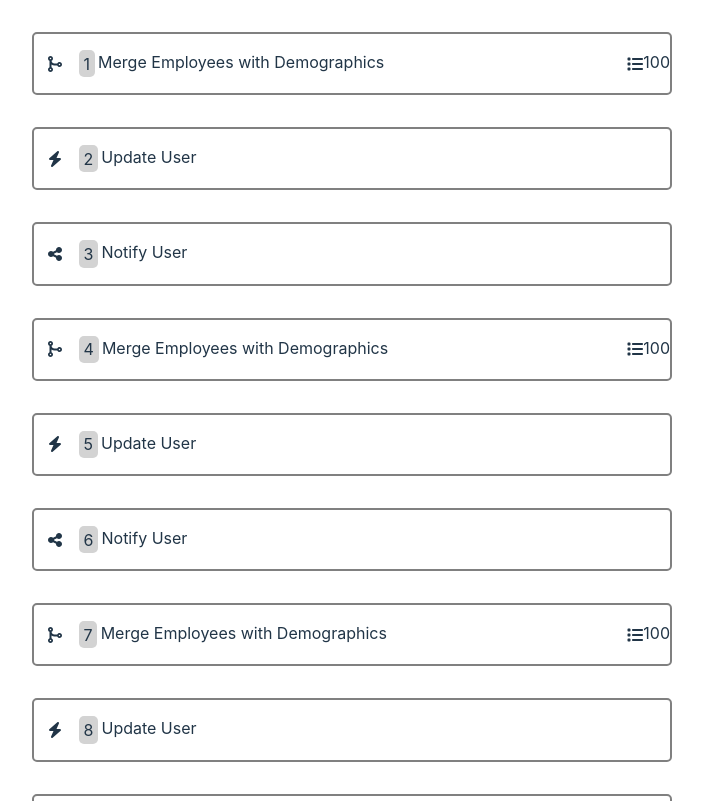
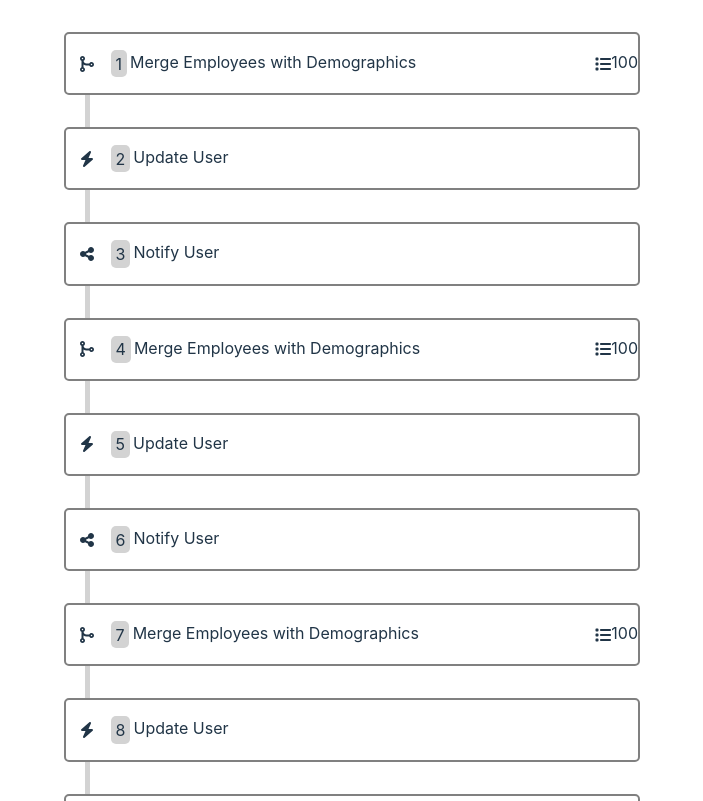
Before and after one commit to psalaets/steps, a React (Vite) app: page / in a window 1280 px wide. Shown: the top 801 px of the page, without its empty margins (288-991 px from the left). Built offline with nearby package versions, Linux system fonts and the light colour scheme.

Commit message:
Draw line connecting steps

```diff
--- a/src/App.css
+++ b/src/App.css
@@ -6,6 +6,7 @@
 }
 
 *, *::before, *::after {
+  box-sizing: border-box;
 /*  outline: 1px solid red;*/
 }
 
--- a/src/components/step/Step.css
+++ b/src/components/step/Step.css
@@ -1,4 +1,7 @@
 .step {
+  /* For (1) */
+  position: relative;
+
   border: 2px solid gray;
   border-radius: 5px;
 
@@ -7,6 +10,17 @@
   display: flex;
   gap: .2rem;
   justify-content: start;
+}
+
+/* (1) Vertical line connecting steps */
+.step + .step::before {
+  position: absolute;
+  bottom: calc(100% + 2px);
+  left: 1.2rem;
+
+  height: 2rem;
+  content: '';
+  border-left: 5px solid lightgray;
 }
 
 .step__icon-wrapper {
```
